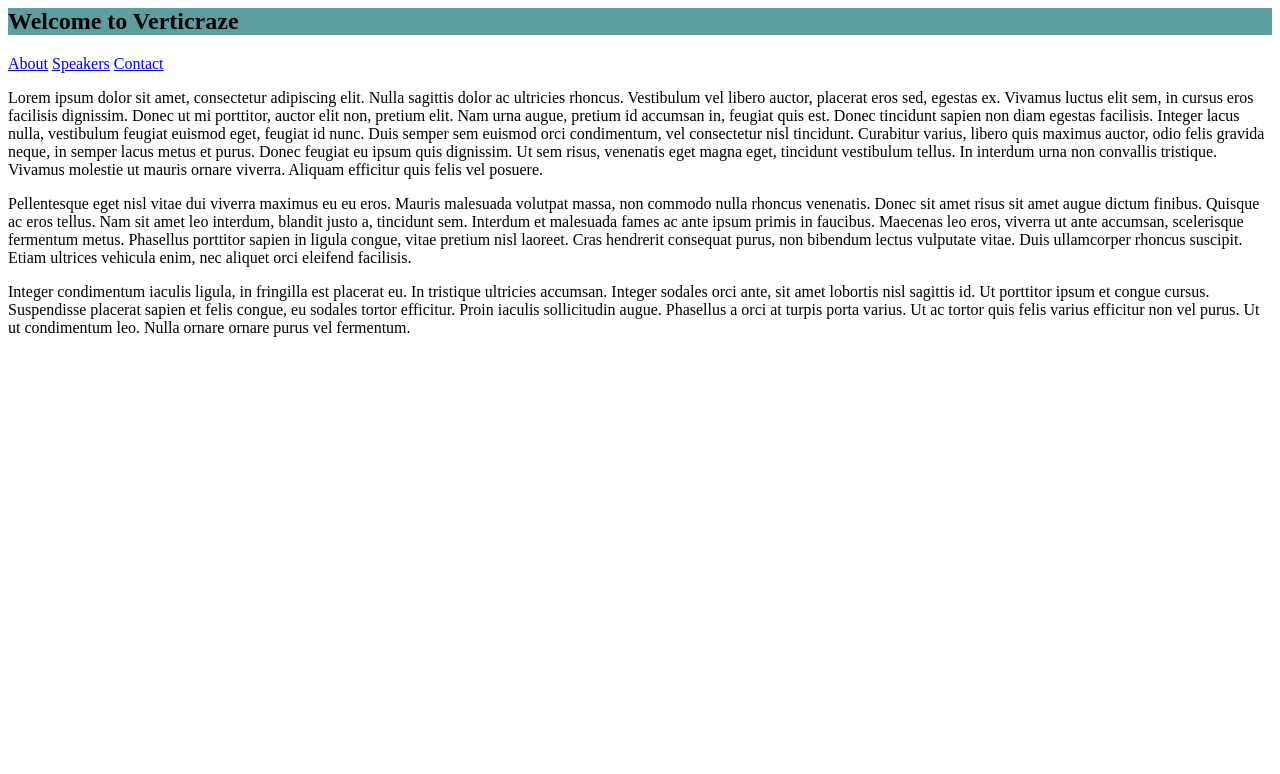
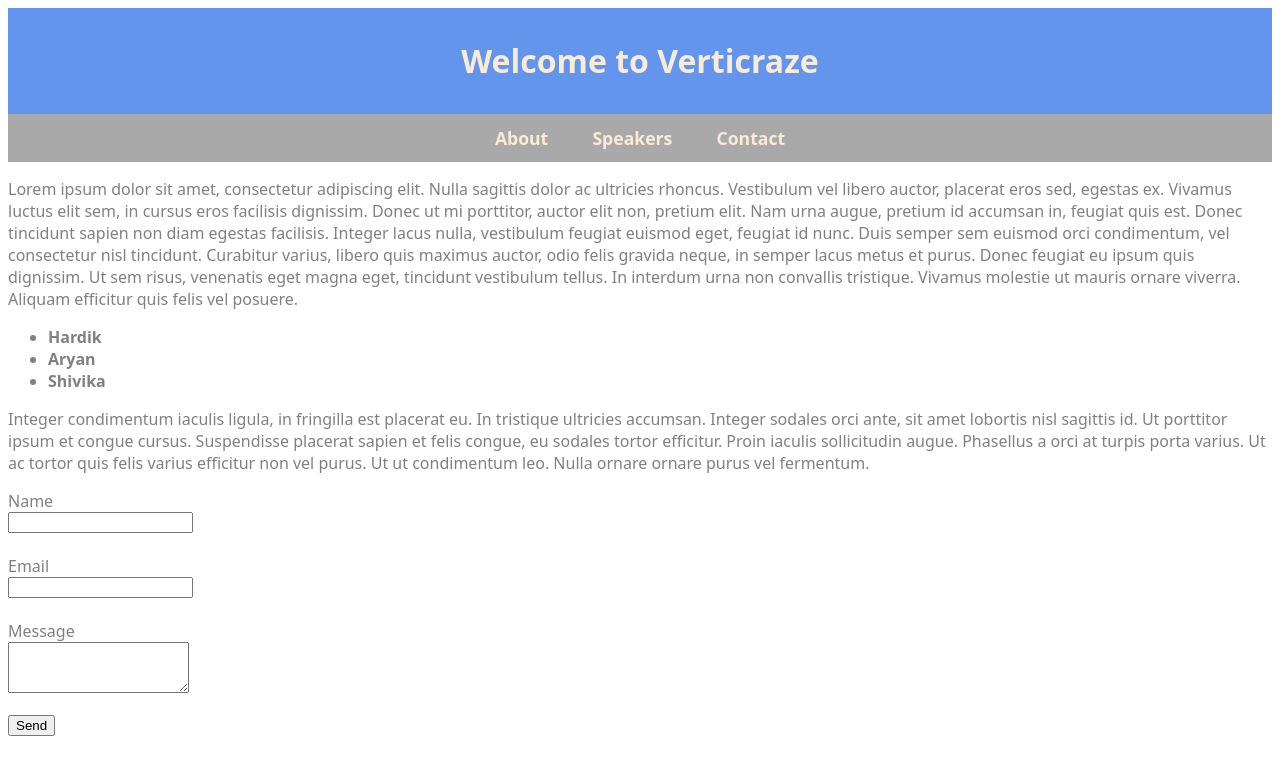
Before and after one commit to Verticraze/Event-Webpage-Template, a plain HTML site: page index.html in a window 1280 px wide. Drawn offline with Linux system fonts and the light colour scheme.

Commit message:
Updated the contents

```diff
--- a/index.html
+++ b/index.html
@@ -1,34 +1,86 @@
 <html>
     <style>
+        body
+        {
+            font-family: system-ui, -apple-system, BlinkMacSystemFont, 'Segoe UI', Roboto, Oxygen, Ubuntu, Cantarell, 'Open Sans', 'Helvetica Neue', sans-serif;
+        }
         header{
-            background-color: cadetblue;
+            background-color: cornflowerblue;
+            color: antiquewhite;
+            margin: 0 ;
+            padding: 10px 0px;
+            text-align: center;
+
+        }
+        nav
+        {
+            background-color: darkgrey;
+            text-align: center;
+            padding: 12px 0;
+        }
+        nav a
+        {
+            color: antiquewhite;
+            text-decoration: none;
+            margin: 0 20px;
+            font-weight: 600;
+            font-size: 1.1rem;
+
+        }
+        #About
+        {
+            color: grey;
+        }
+        #Speakers
+        {
+            color: grey;
+        }
+        #Contact
+        {
+            color: grey;
         }
     </style>
     <body>
         <header>
-            <h2>
+            <h1>
                 Welcome to Verticraze
-            </h2>
+            </h1>
         </header>
+
        <nav>
-            <a href="About">About</a>
-            <a href="Speakers">Speakers</a>
-            <a href="Contact">Contact</a>
+            <a href="#About">About</a>
+            <a href="#Speakers">Speakers</a>
+            <a href="#Contact">Contact</a>
        </nav>
-       <section>
+
+       <section id="About">
         <p>Lorem ipsum dolor sit amet, consectetur adipiscing elit. Nulla sagittis dolor ac ultricies rhoncus. Vestibulum vel libero auctor, placerat eros sed, egestas ex. Vivamus luctus elit sem, in cursus eros facilisis dignissim. Donec ut mi porttitor, auctor elit non, pretium elit. Nam urna augue, pretium id accumsan in, feugiat quis est. Donec tincidunt sapien non diam egestas facilisis. Integer lacus nulla, vestibulum feugiat euismod eget, feugiat id nunc. Duis semper sem euismod orci condimentum, vel consectetur nisl tincidunt. Curabitur varius, libero quis maximus auctor, odio felis gravida neque, in semper lacus metus et purus. Donec feugiat eu ipsum quis dignissim. Ut sem risus, venenatis eget magna eget, tincidunt vestibulum tellus. In interdum urna non convallis tristique. Vivamus molestie ut mauris ornare viverra. Aliquam efficitur quis felis vel posuere.
 
         </p>
        </section>
-       <section>
-        <p>
-            Pellentesque eget nisl vitae dui viverra maximus eu eu eros. Mauris malesuada volutpat massa, non commodo nulla rhoncus venenatis. Donec sit amet risus sit amet augue dictum finibus. Quisque ac eros tellus. Nam sit amet leo interdum, blandit justo a, tincidunt sem. Interdum et malesuada fames ac ante ipsum primis in faucibus. Maecenas leo eros, viverra ut ante accumsan, scelerisque fermentum metus. Phasellus porttitor sapien in ligula congue, vitae pretium nisl laoreet. Cras hendrerit consequat purus, non bibendum lectus vulputate vitae. Duis ullamcorper rhoncus suscipit. Etiam ultrices vehicula enim, nec aliquet orci eleifend facilisis.
-        </p>
+
+       <section id="Speakers">
+        <ul>
+            <li><strong>Hardik</strong></li>
+            <li><strong>Aryan</strong></li>
+            <li><strong>Shivika</strong></li>
+        </ul>
        </section>
-       <section>
+
+       <section id="Contact">
         <p>
             Integer condimentum iaculis ligula, in fringilla est placerat eu. In tristique ultricies accumsan. Integer sodales orci ante, sit amet lobortis nisl sagittis id. Ut porttitor ipsum et congue cursus. Suspendisse placerat sapien et felis congue, eu sodales tortor efficitur. Proin iaculis sollicitudin augue. Phasellus a orci at turpis porta varius. Ut ac tortor quis felis varius efficitur non vel purus. Ut ut condimentum leo. Nulla ornare ornare purus vel fermentum.
         </p>
+        <form>
+            <label for="name">Name</label><br>
+            <input type="text" id ="name" name="name"><br><br>
+            <label for="email">Email</label><br>
+            <input type="email" id ="email" name="email"><br><br>
+            <label for="message">Message</label><br>
+            <textarea name="message" id="message" rows="3"></textarea><br><br>
+            <button type="submit">Send</button>
+        </form>
        </section>
+
     </body>
 </html>
```
